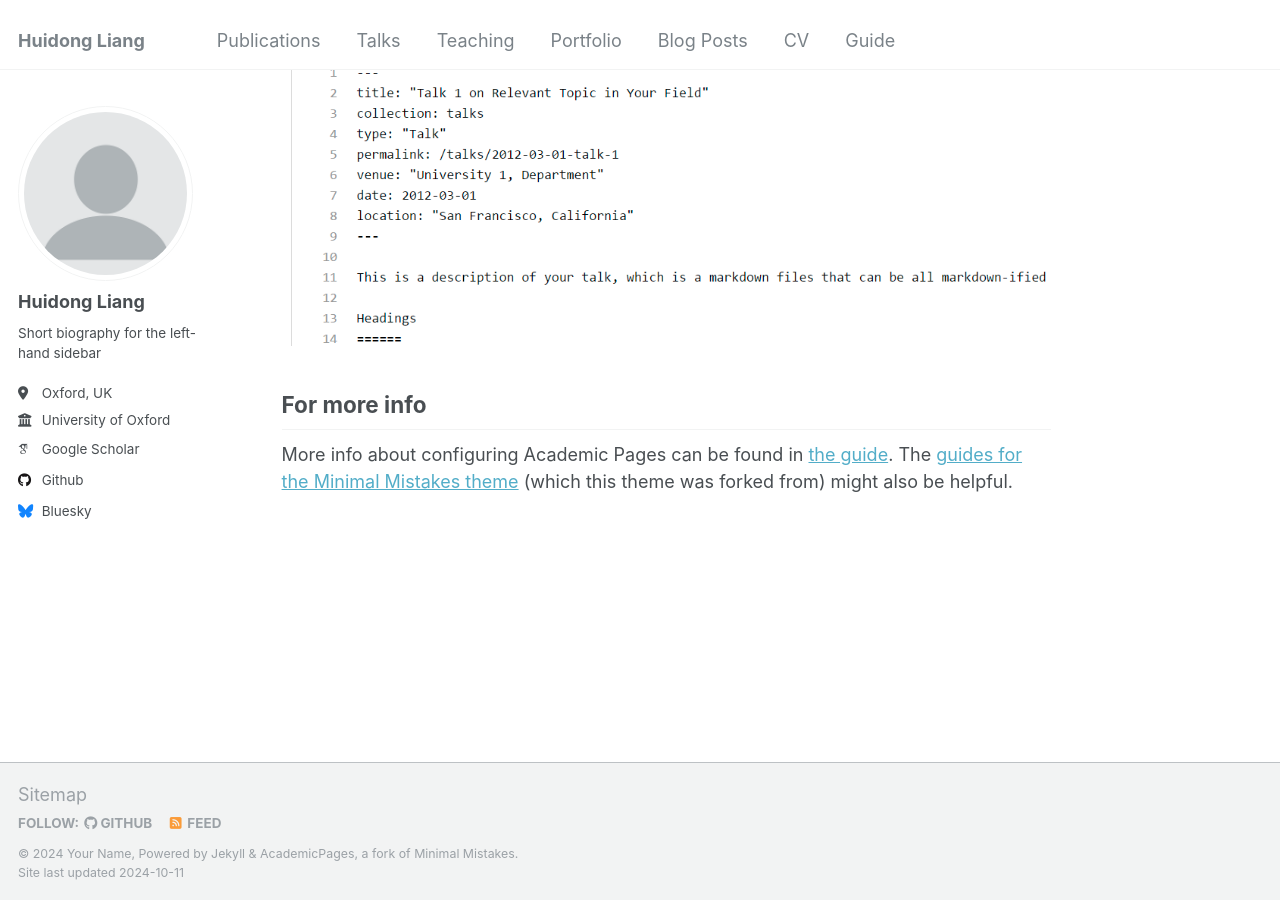
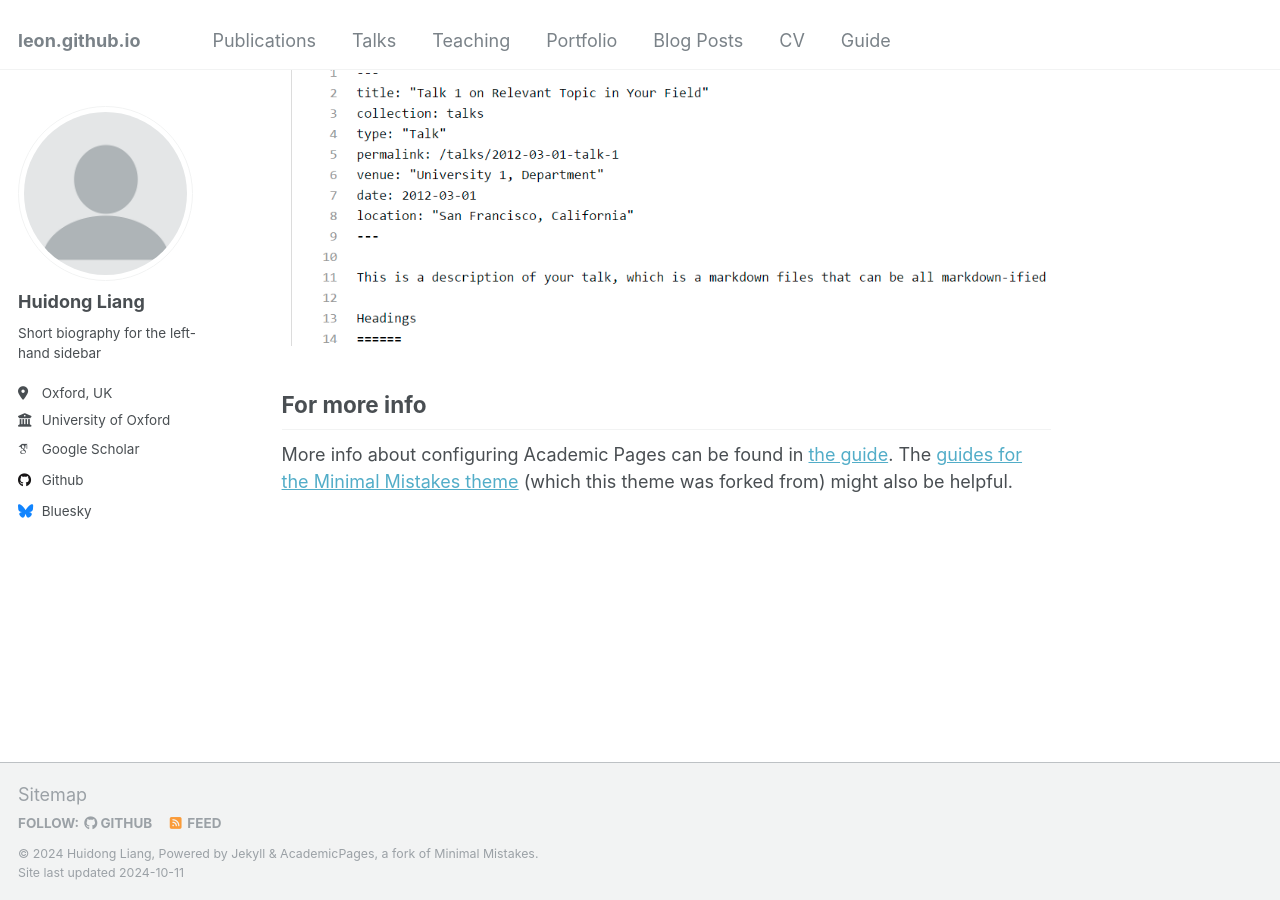
Before and after one commit to LeonResearch/leon.github.io, a Jekyll site: the page built from _pages/about.md, in a window 1280 px wide and 900 px high, scrolled down 2643 px. Built offline with Jekyll 4.4.1, drawn with Linux system fonts in a browser that asks for light colours; some web fonts are replaced.

Commit message:
Update _config.yml

```diff
--- a/_config.yml
+++ b/_config.yml
@@ -8,13 +8,13 @@
 
 # Basic Site Settings
 locale                   : "en-US"
-title                    : "Huidong Liang"
+title                    : #""
 title_separator          : "-"
-name                     : &name "Your Name"
+name                     : &name "Huidong Liang"
 description              : &description "personal description"
 url                      : https://academicpages.github.io # the base hostname & protocol for your site e.g. "https://mmistakes.github.io"
 baseurl                  : "" # the subpath of your site, e.g. "/blog"
-repository               : "academicpages/academicpages.github.io"
+repository               : "leonresearch/leonresearch.github.io"
 
 # Site Author - The following control what appear as part of the author content on the side bar.
 #               If a field is blank the icon and link will not appear, otherwise it will be shown.
```
